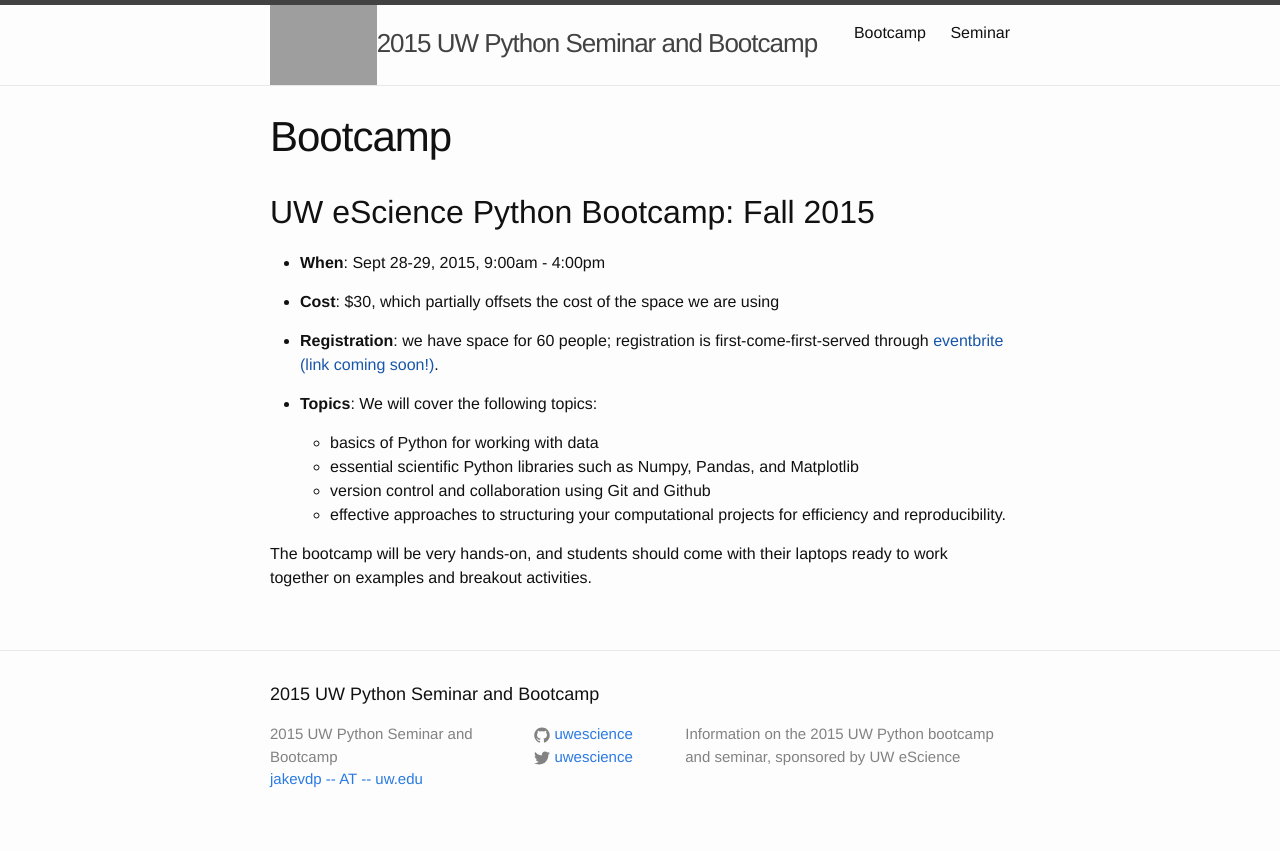
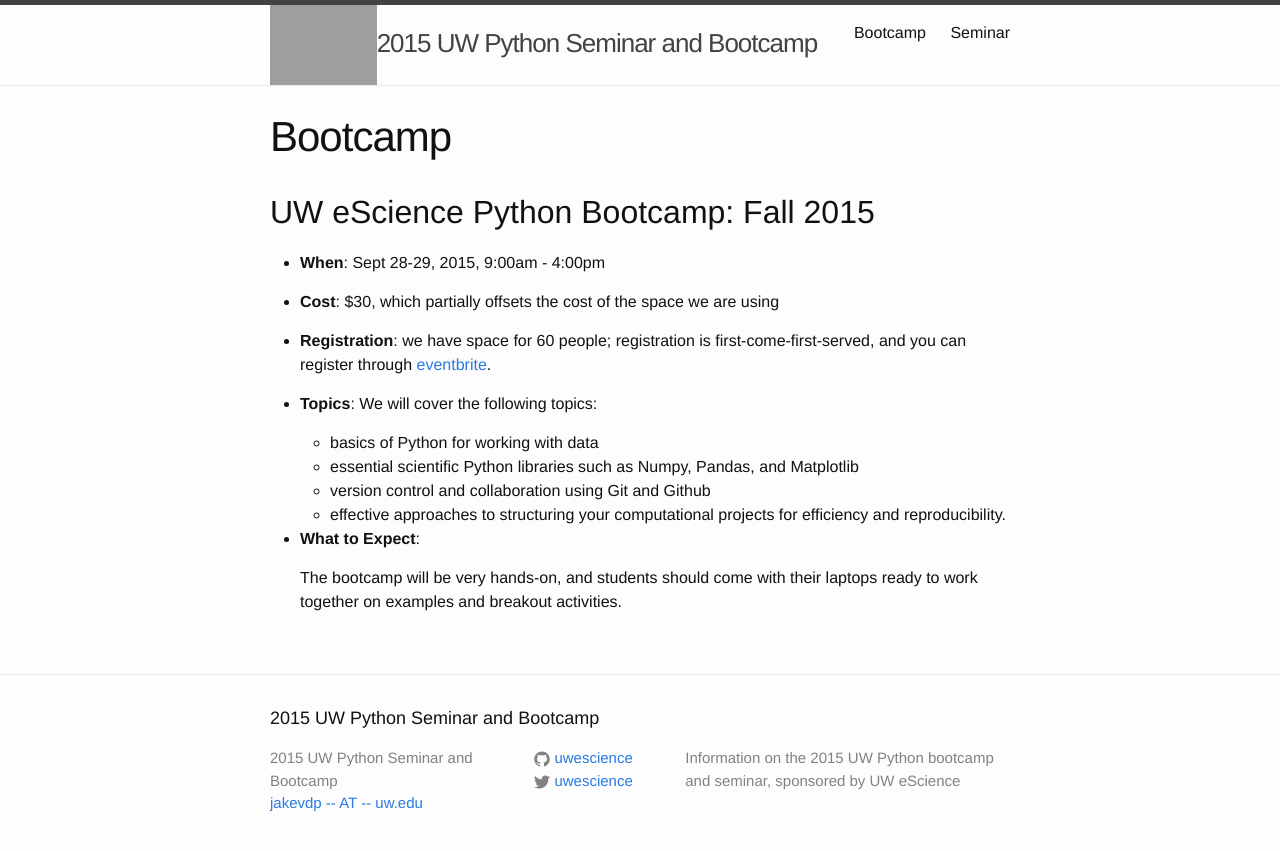
Before and after one commit to uwescience/python-seminar-2015, a Jekyll site: the page built from bootcamp.md, in a window 1280 px wide. Shown: the top 851 px of the page. Built offline with Jekyll 4.4.1, drawn with Linux system fonts in a browser that asks for light colours.

Commit message:
add eventbrite link

```diff
--- a/bootcamp.md
+++ b/bootcamp.md
@@ -11,7 +11,8 @@ permalink: /bootcamp/
 - **Cost**: $30, which partially offsets the cost of the space we are using
 
 - **Registration**: we have space for 60 people; registration is
-  first-come-first-served through [eventbrite (link coming soon!)]().
+  first-come-first-served, and you can register through
+  [eventbrite](https://www.eventbrite.com/e/uw-python-boot-camp-tickets-18421722869).
 
 - **Topics**: We will cover the following topics:
 
@@ -21,5 +22,7 @@ permalink: /bootcamp/
   - effective approaches to structuring your computational projects for
     efficiency and reproducibility.
 
-The bootcamp will be very hands-on, and students should come with their
-laptops ready to work together on examples and breakout activities.
+- **What to Expect**:
+
+  The bootcamp will be very hands-on, and students should come with their
+  laptops ready to work together on examples and breakout activities.
```
